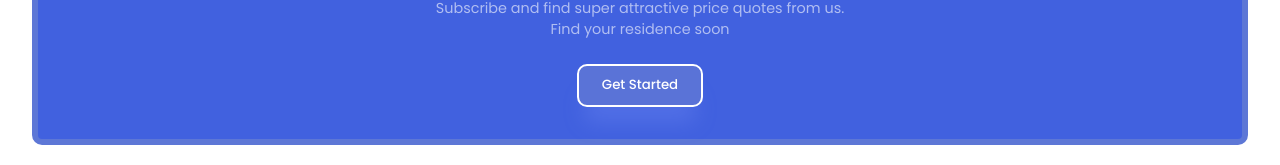
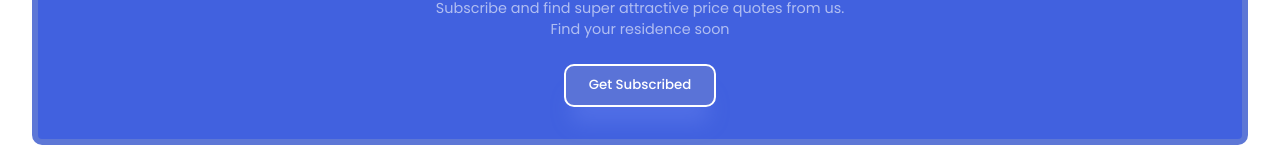
Before and after one commit to blhbhl/mp2-realestate, a React (Vite) app: page / in a window 1280 px wide. Shown: the part 2796-2961 px from the top of the page. Built offline with nearby package versions, Linux system fonts and the light colour scheme.

Commit message:
Update GetStarted.jsx

```diff
--- a/src/components/GetStarted/GetStarted.jsx
+++ b/src/components/GetStarted/GetStarted.jsx
@@ -12,7 +12,7 @@ const GetStarted = () => {
             Find your residence soon
           </span>
           <button className="button" href>
-            <a href="mailto:homyz@gmail.com">Get Started</a>
+            <a href="mailto:homyz@gmail.com">Get Subscribed</a>
           </button>
         </div>
       </div>
```
